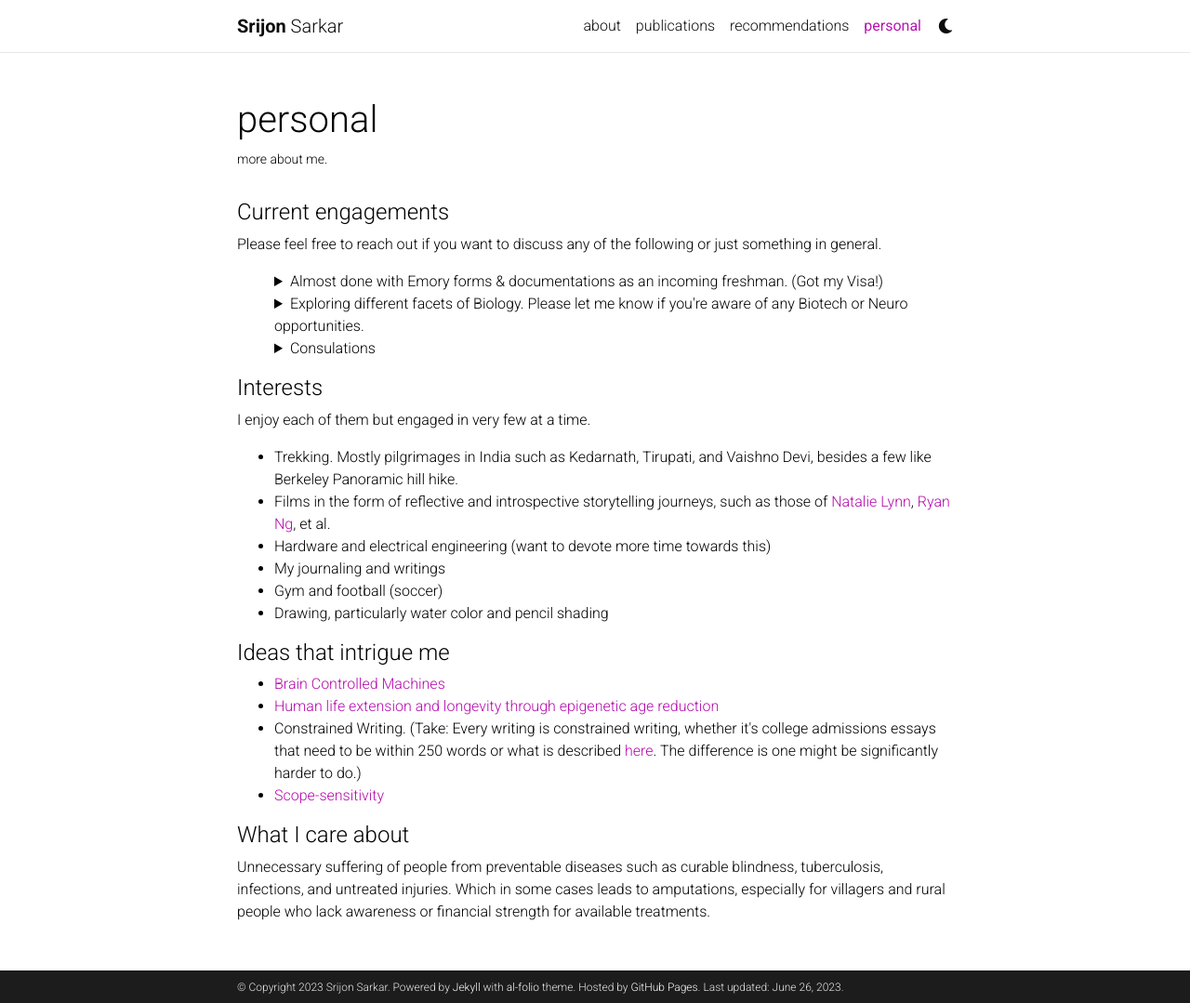
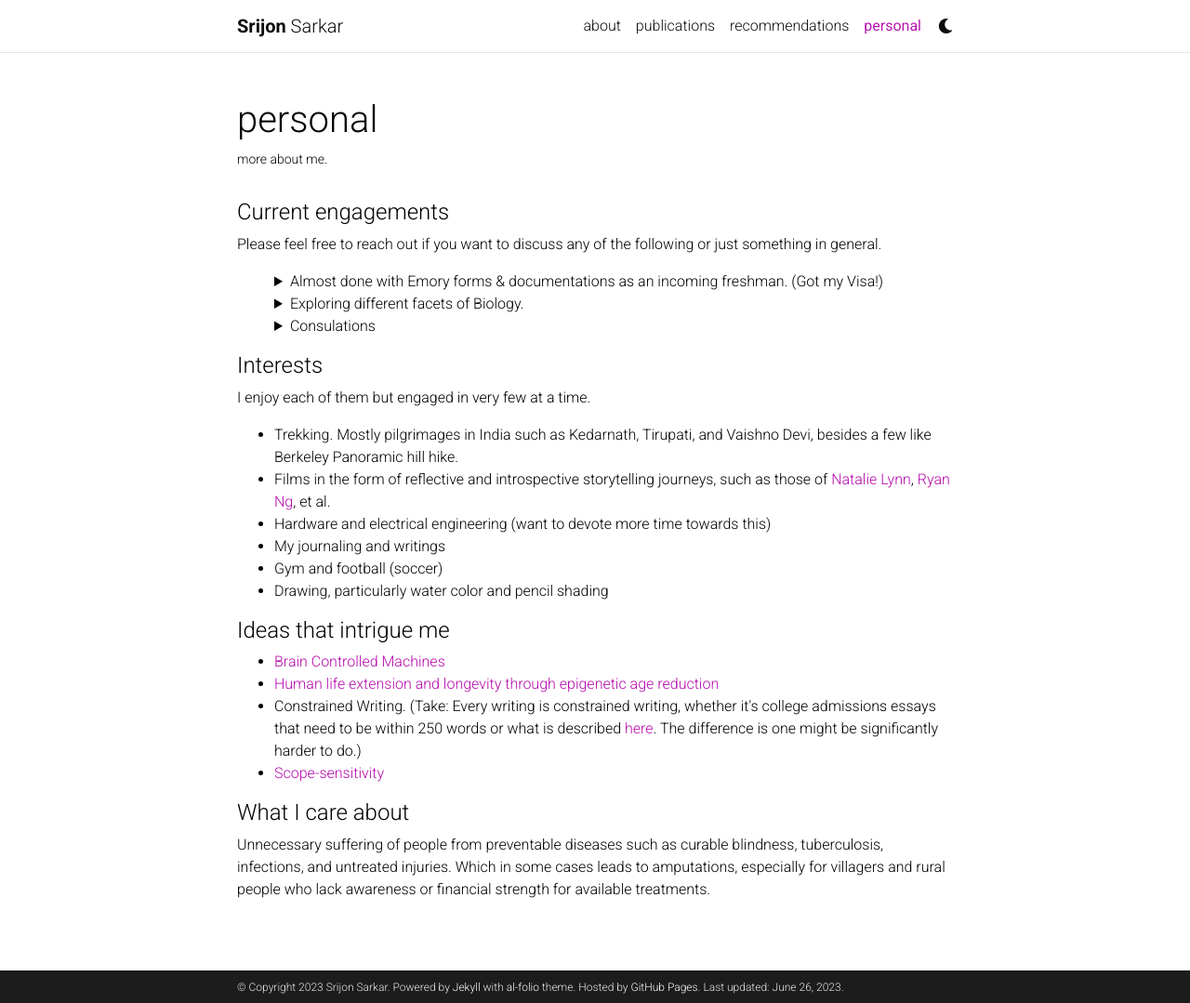
Before and after one commit to sarkarsrijon/sarkarsrijon.github.io, a Jekyll site: the page built from _pages/personal.md, in a window 1280 px wide and 1079 px high. Shown: the whole window at 93% size. Built offline with Jekyll 4.4.1, drawn with Linux system fonts in a browser that asks for light colours; comment, search, counter and statistics services are not loaded; a style sheet for code colours, icons or effects is not loaded.

Commit message:
Update personal.md

```diff
--- a/_pages/personal.md
+++ b/_pages/personal.md
@@ -18,7 +18,7 @@ Please feel free to reach out if you want to discuss any of the following or jus
 </details>
 
 <details>
-  <summary> Exploring different facets of Biology. Please let me know if you're aware of any Biotech or Neuro opportunities. </summary>
+  <summary> Exploring different facets of Biology. </summary>
 Cancer systems, Longevity, Augmented animals, etc.
 </details>
 
```
